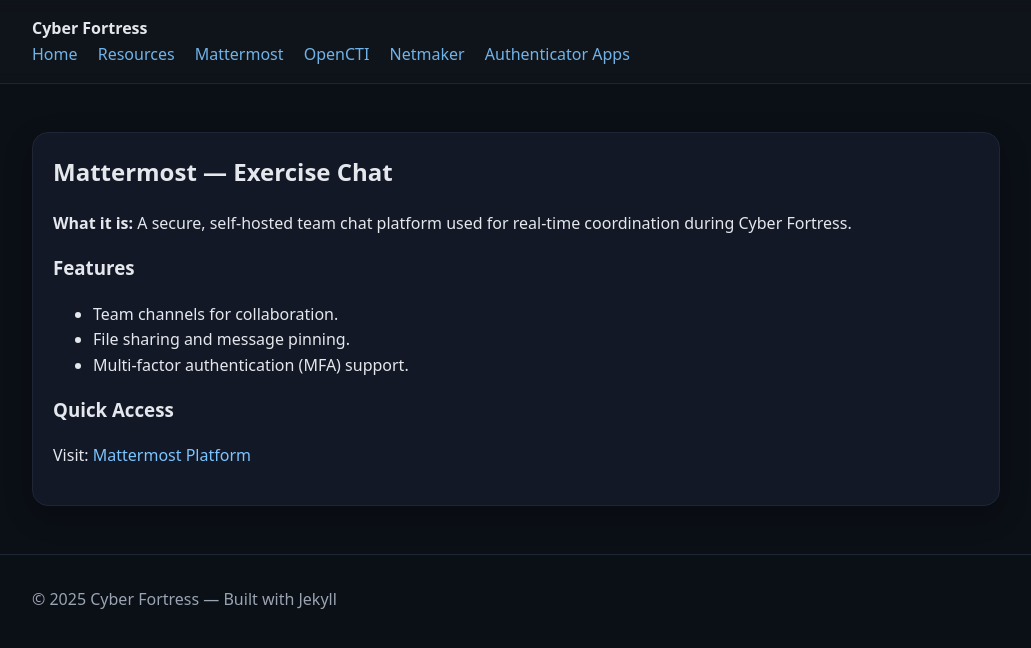
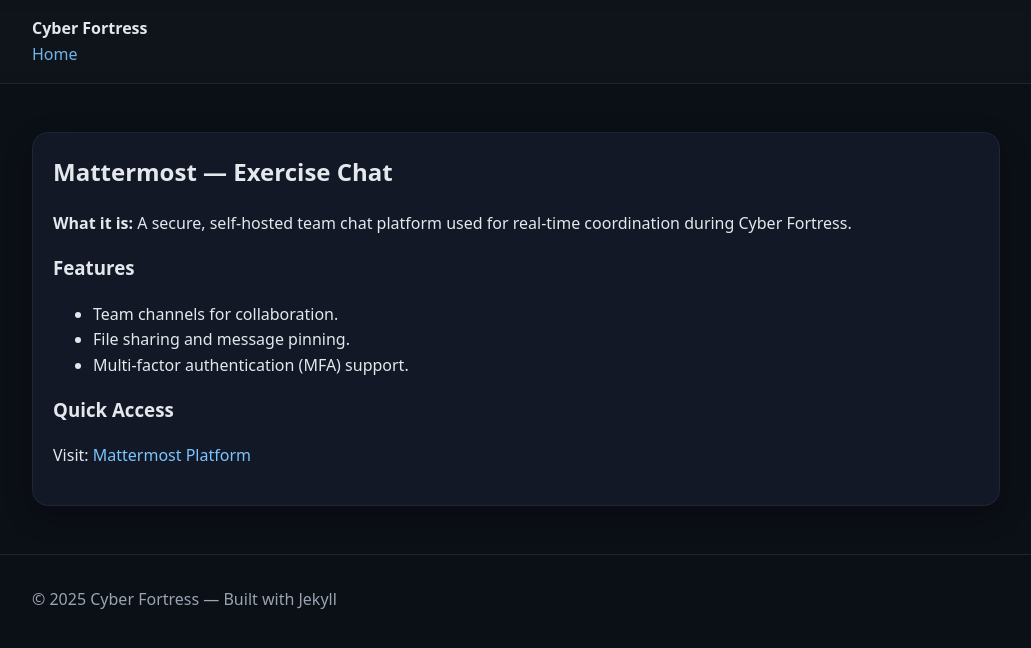
Before and after one commit to Cyber-Fortress-2025/website, a Jekyll site: the page built from resources/mattermost.md, in a window 1280 px wide. Shown: the top 648 px of the page, without its empty margins (124-1155 px from the left). Built offline with Jekyll 4.4.1, drawn with Linux system fonts in a browser that asks for light colours.

Commit message:
Commented out outdated links. Fix later

```diff
--- a/_includes/header.html
+++ b/_includes/header.html
@@ -4,11 +4,11 @@
     <a class="brand" href="{{ '/' | relative_url }}">Cyber Fortress</a>
     <nav class="nav">
       <a href="{{ '/' | relative_url }}">Home</a>
-      <a href="{{ '/resources/' | relative_url }}">Resources</a>
+      <!-- <a href="{{ '/resources/' | relative_url }}">Resources</a>
       <a href="{{ '/resources/mattermost/' | relative_url }}">Mattermost</a>
       <a href="{{ '/resources/opencti/' | relative_url }}">OpenCTI</a>
       <a href="{{ '/resources/netmaker/' | relative_url }}">Netmaker</a>
-      <a href="{{ '/resources/authenticators/' | relative_url }}">Authenticator Apps</a>
+      <a href="{{ '/resources/authenticators/' | relative_url }}">Authenticator Apps</a> -->
     </nav>
   </div>
 </header>
```
